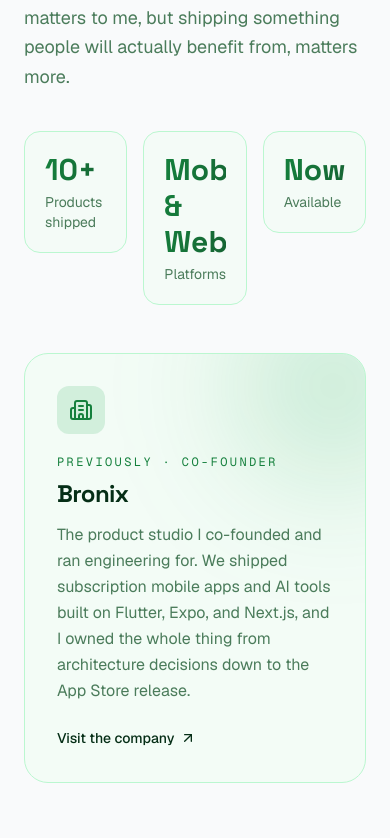
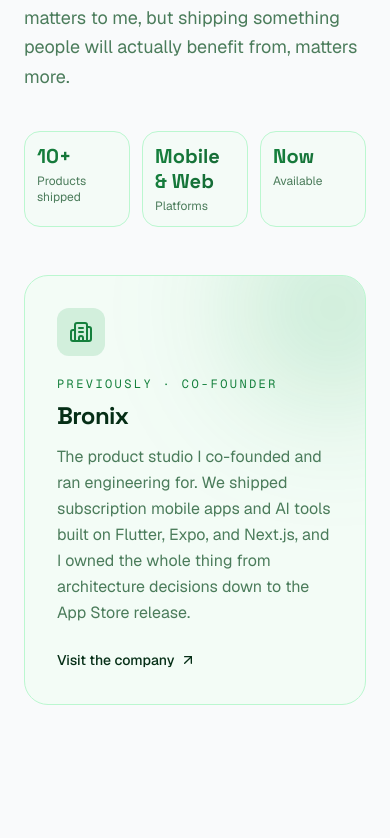
Before and after one commit to omer-basar-ozguven/obo, a Next.js app: page / in a window 390 px wide. Shown: the part 1686-2524 px from the top of the page. Built offline with nearby package versions, Linux system fonts and the light colour scheme.

Commit message:
skill tech cards size reduced

```diff
--- a/components/sections/About.tsx
+++ b/components/sections/About.tsx
@@ -16,14 +16,14 @@
             ))}
           </div>
 
-          <RevealGroup className="mt-10 grid grid-cols-3 gap-4" stagger={0.1}>
+          <RevealGroup className="mt-10 grid grid-cols-3 gap-3 sm:gap-4" stagger={0.1}>
             {highlights.map((h) => (
-              <RevealItem key={h.label} direction="up">
-                <div className="rounded-2xl border border-border bg-surface/50 p-5">
-                  <div className="font-display text-3xl font-bold text-gradient">
+              <RevealItem key={h.label} direction="up" className="h-full">
+                <div className="h-full rounded-2xl border border-border bg-surface/50 p-3 sm:p-5">
+                  <div className="font-display text-xl sm:text-3xl font-bold text-gradient leading-tight">
                     {h.value}
                   </div>
-                  <div className="mt-1 text-sm text-muted">{h.label}</div>
+                  <div className="mt-1 text-xs sm:text-sm text-muted">{h.label}</div>
                 </div>
               </RevealItem>
             ))}
--- a/components/sections/Skills.tsx
+++ b/components/sections/Skills.tsx
@@ -15,22 +15,22 @@
             <h3 className="font-display text-lg font-semibold tracking-tight text-foreground">
               {group.category}
             </h3>
-            <div className="mt-5 flex flex-wrap gap-3">
+            <div className="mt-4 flex flex-wrap gap-2">
               {group.items.map((skill) => {
                 const iconUrl = getTechIconUrl(skill);
                 return (
                   <span
                     key={skill}
-                    className="inline-flex items-center gap-2.5 rounded-full border border-border bg-background/50 px-4 py-2.5 text-base text-muted transition-colors hover:border-accent-soft hover:text-foreground"
+                    className="inline-flex items-center gap-1.5 rounded-full border border-border bg-background/50 px-3 py-1.5 text-sm text-muted transition-colors hover:border-accent-soft hover:text-foreground"
                   >
                     {iconUrl && (
-                      <span className="inline-flex items-center justify-center rounded-[5px] bg-white p-[3px]">
+                      <span className="inline-flex items-center justify-center rounded-[4px] bg-white p-[2px]">
                         <img
                           src={iconUrl}
                           alt=""
                           aria-hidden
-                          width={18}
-                          height={18}
+                          width={14}
+                          height={14}
                           className="block shrink-0"
                         />
                       </span>
```
